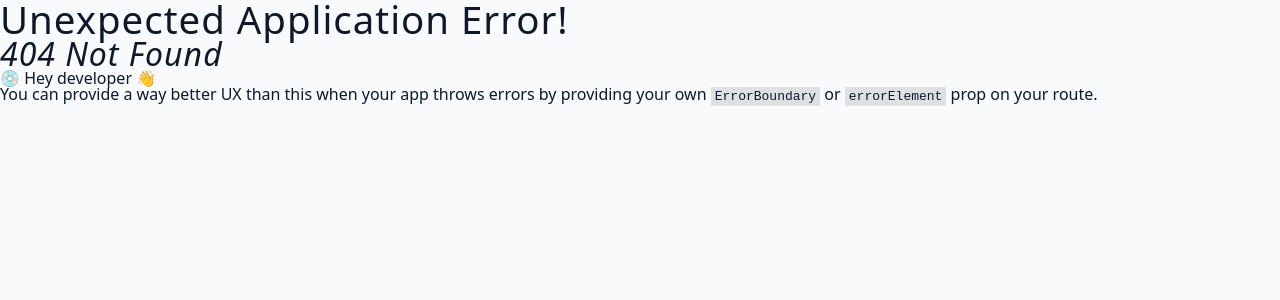
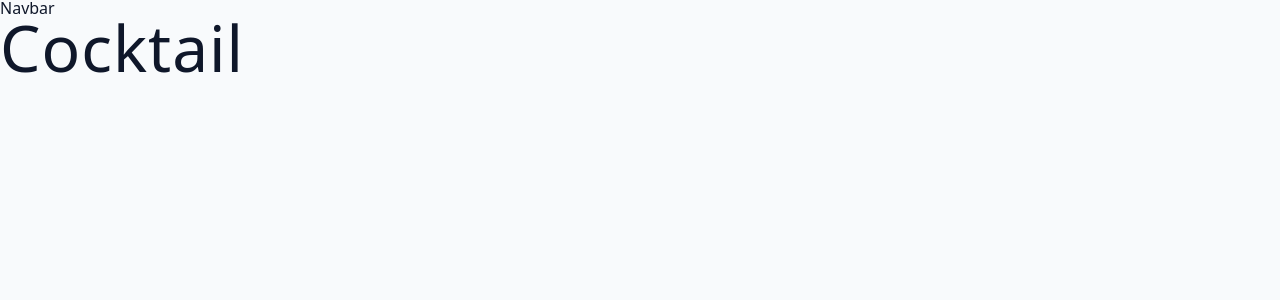
Before and after one commit to CKMolinga/Mix-Master, a React (Vite) app: page /cocktail in a window 1280 px wide. Before the commit this address had no page. Shown: the top 300 px of the page. Built offline with nearby package versions, Linux system fonts and the light colour scheme.

Commit message:
setup nested pages

```diff
--- a/src/pages/HomeLayout.jsx
+++ b/src/pages/HomeLayout.jsx
@@ -1,10 +1,10 @@
-import { Link } from 'react-router-dom'
+import { Outlet } from 'react-router-dom'
 
 const HomeLayout = () => {
   return (
     <div>
-      <h1>HomeLayout</h1>
-      <Link to="/about">About Page</Link>
+      <nav>Navbar</nav>
+      <Outlet />
     </div>
   )
 }
```
Also changed, not shown: src/App.jsx (+14 -4 lines).
